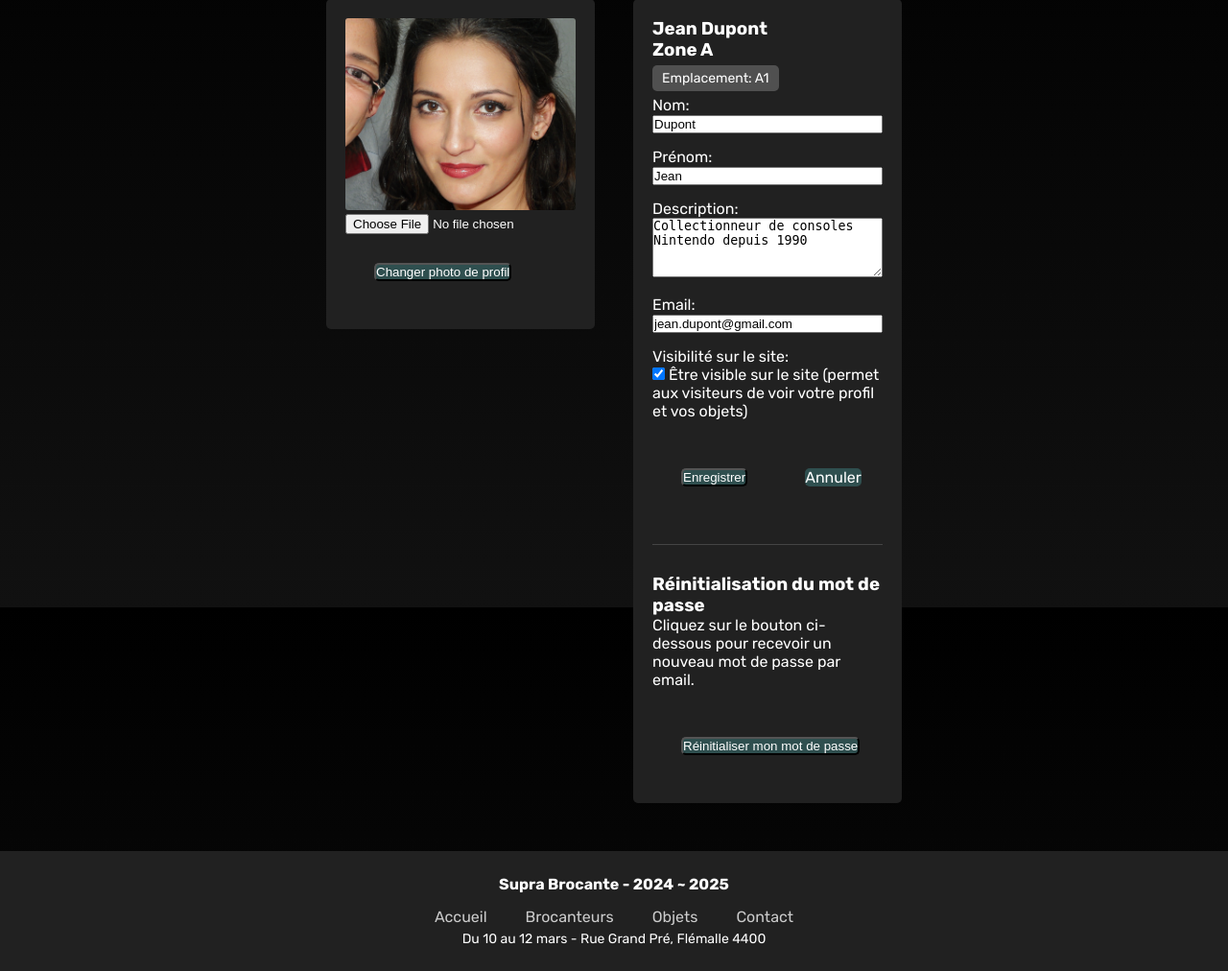
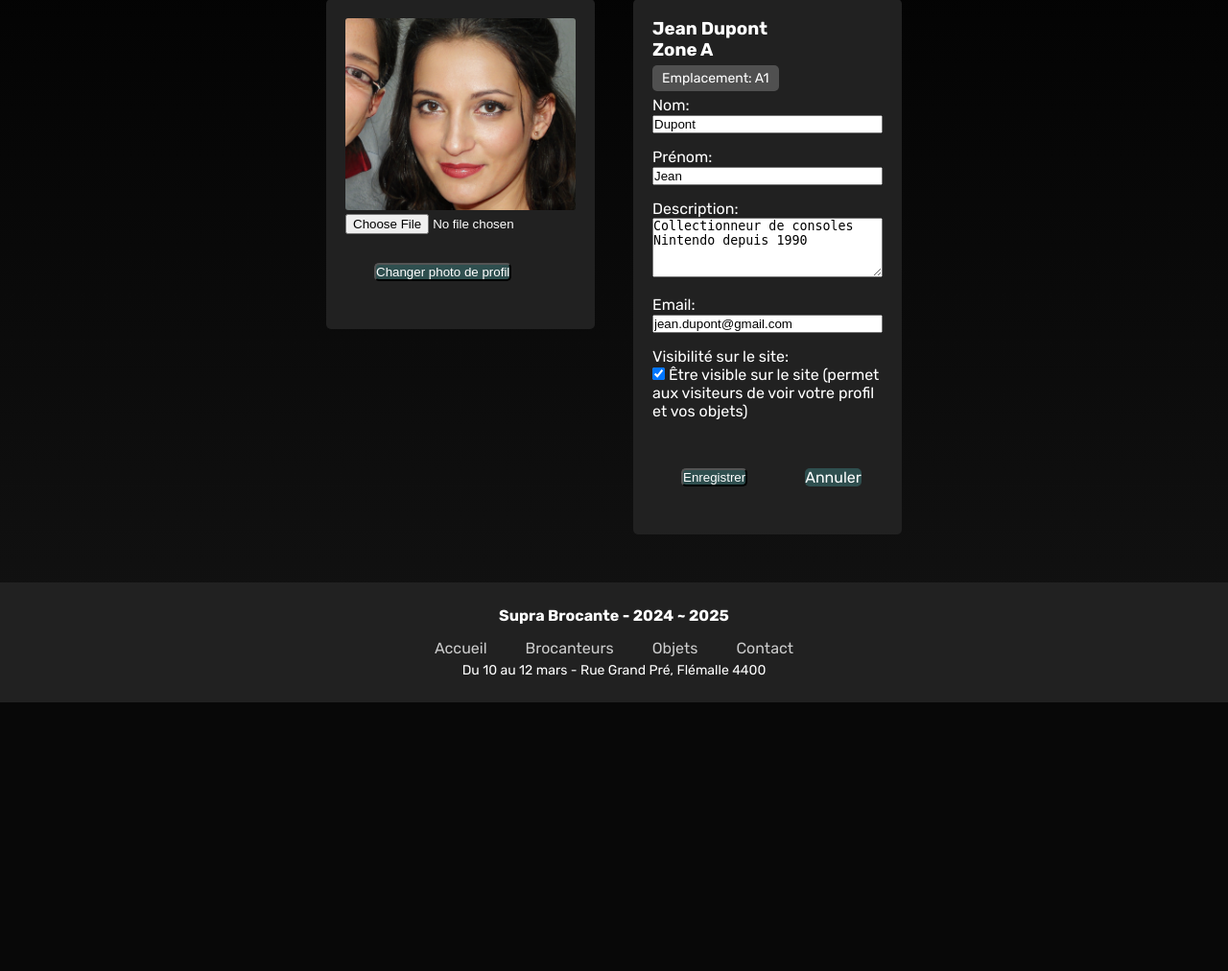
Before and after one commit to Alekuso/Brocante, a PHP site: page /modifierProfil.php in a window 1280 px wide. Shown: the part 167-1179 px from the top of the page at 96% size. After the commit the page ends 899 px from the top, so only its background shows below. Run offline with PHP 8.4, Linux system fonts and the light colour scheme; the visitor is signed in with stand-in values (Sample User, id 1); data comes from the database, SQL or seed files in the repository.

Commit message:
iter 6 cleanup

```diff
--- a/modifierProfil.php
+++ b/modifierProfil.php
@@ -21,11 +21,17 @@ if (isset($_POST['modifier_donnees'])) {
     $nom = trim($_POST['nom']);
     $prenom = trim($_POST['prenom']);
     $description = trim($_POST['description']);
-    $courriel = trim($_POST['courriel']);
+    $raw_email = isset($_POST['courriel']) ? $_POST['courriel'] : '';
+    $courriel = filter_var($raw_email, FILTER_SANITIZE_EMAIL);
+
     $visible = isset($_POST['visible']) ? 1 : 0;
 
-    if (!empty($nom) && !empty($prenom) && !empty($description) && !empty($courriel)) {
-
+    // Check all fields and validate email
+    if (empty($nom) || empty($prenom) || empty($description) || empty($raw_email)) {
+        $erreur = "Tous les champs sont obligatoires";
+    } elseif (!filter_var($courriel, FILTER_VALIDATE_EMAIL)) {
+        $erreur = "email invalide";
+    } else {
         // Vérifier si l'email a changé et s'il n'est pas déjà utilisé
         if ($courriel !== $utilisateur->courriel) {
             $db = Database::getInstance();
@@ -34,7 +40,6 @@ if (isset($_POST['modifier_donnees'])) {
 
             if ($emailExistant) {
                 $erreur = "Cette adresse email est déjà utilisée par un autre compte";
-
                 $courriel = $utilisateur->courriel;
             }
         }
@@ -43,7 +48,6 @@ if (isset($_POST['modifier_donnees'])) {
             $db = Database::getInstance();
             $db->executer("UPDATE Brocanteur SET nom = ?, prenom = ?, description = ?, courriel = ?, visible = ? WHERE bid = ?",
                 [$nom, $prenom, $description, $courriel, $visible, $utilisateur->bid]);
-
 
             $utilisateur->nom = $nom;
             $utilisateur->prenom = $prenom;
@@ -56,8 +60,6 @@ if (isset($_POST['modifier_donnees'])) {
             header('Location: ' . ($utilisateur->est_administrateur ? 'espaceAdministrateur.php' : 'espaceBrocanteur.php'));
             exit;
         }
-    } else {
-        $erreur = "Tous les champs sont obligatoires";
     }
 }
 
@@ -111,30 +113,6 @@ if (isset($_FILES['photo']) && $_FILES['photo']['error'] == 0) {
         }
     } else {
         $erreur = "Format de fichier non accepté (JPG ou PNG uniquement)";
-    }
-}
-
-// Traite la réinitialisation du mot de passe
-if (isset($_POST['reinitialiser_mot_de_passe'])) {
-    $nouveauMotDePasse = Brocanteur::reinitialiserMotDePasse($utilisateur->courriel);
-
-    if ($nouveauMotDePasse) {
-        // Préparation de l'email
-        $destinataire = $utilisateur->courriel;
-        $sujet = "Réinitialisation de votre mot de passe - Supra Brocante";
-        $contenu = "Bonjour " . $utilisateur->prenom . ",\n\n";
-        $contenu .= "Vous avez demandé la réinitialisation de votre mot de passe pour le site Supra Brocante.\n\n";
-        $contenu .= "Votre nouveau mot de passe est : $nouveauMotDePasse\n\n";
-        $contenu .= "Vous pouvez vous connecter avec ce nouveau mot de passe et le modifier dans votre profil.\n\n";
-        $contenu .= "L'équipe Supra Brocante";
-        $headers = "From: noreply@suprabrocante.com\r\n";
-        $headers .= "Content-Type: text/plain; charset=UTF-8";
-
-        mail($destinataire, $sujet, $contenu, $headers);
-
-        $succes = "Un nouveau mot de passe a été généré et envoyé à votre adresse e-mail.";
-    } else {
-        $erreur = "Une erreur est survenue lors de la réinitialisation du mot de passe.";
     }
 }
 
@@ -248,17 +226,6 @@ $emplacement = $utilisateur->obtenirEmplacement();
                     <a href="<?php echo $utilisateur->est_administrateur ? 'espaceAdministrateur.php' : 'espaceBrocanteur.php'; ?>" class="btn mar-2">Annuler</a>
                 </section>
             </form>
-
-            <!-- Formulaire de réinitialisation de mot de passe -->
-            <section class="separator mar-tb-2"></section>
-
-            <form method="POST" action="modifierProfil.php" class="profile-form mar-t-2">
-                <h3>Réinitialisation du mot de passe</h3>
-                <p>Cliquez sur le bouton ci-dessous pour recevoir un nouveau mot de passe par email.</p>
-                <section class="form-actions">
-                    <input type="submit" name="reinitialiser_mot_de_passe" value="Réinitialiser mon mot de passe" class="btn mar-2">
-                </section>
-            </form>
         </article>
     </section>
 </main>
--- a/php/Database.php
+++ b/php/Database.php
@@ -20,8 +20,7 @@ class Database {
                     \PDO::ATTR_ERRMODE => \PDO::ERRMODE_EXCEPTION,
                     \PDO::ATTR_DEFAULT_FETCH_MODE => \PDO::FETCH_ASSOC,
                     \PDO::ATTR_EMULATE_PREPARES => false,
-                    \PDO::MYSQL_ATTR_FOUND_ROWS => true,
-                    \PDO::ATTR_PERSISTENT => true
+                    \PDO::MYSQL_ATTR_FOUND_ROWS => true
                 ]
             );
         } catch (\PDOException $e) {
--- a/reinitialiserMotDePasse.php
+++ b/reinitialiserMotDePasse.php
@@ -15,10 +15,11 @@ if ($utilisateurConnecte) {
 
 // Si le formulaire est soumis
 if ($_SERVER['REQUEST_METHOD'] === 'POST') {
-    $courriel = isset($_POST['courriel']) ? trim($_POST['courriel']) : '';
+    $raw_email = isset($_POST['courriel']) ? $_POST['courriel'] : '';
+    $courriel = filter_var($raw_email, FILTER_SANITIZE_EMAIL);
 
     // Validation de l'email
-    if (empty($courriel)) {
+    if (empty($raw_email)) {
         $erreur = "Veuillez entrer votre adresse e-mail.";
     } elseif (!filter_var($courriel, FILTER_VALIDATE_EMAIL)) {
         $erreur = "L'adresse e-mail n'est pas valide.";
```
Also changed, not shown: connexion.php (+10 -2 lines), inscription.php (+5 -3 lines).
